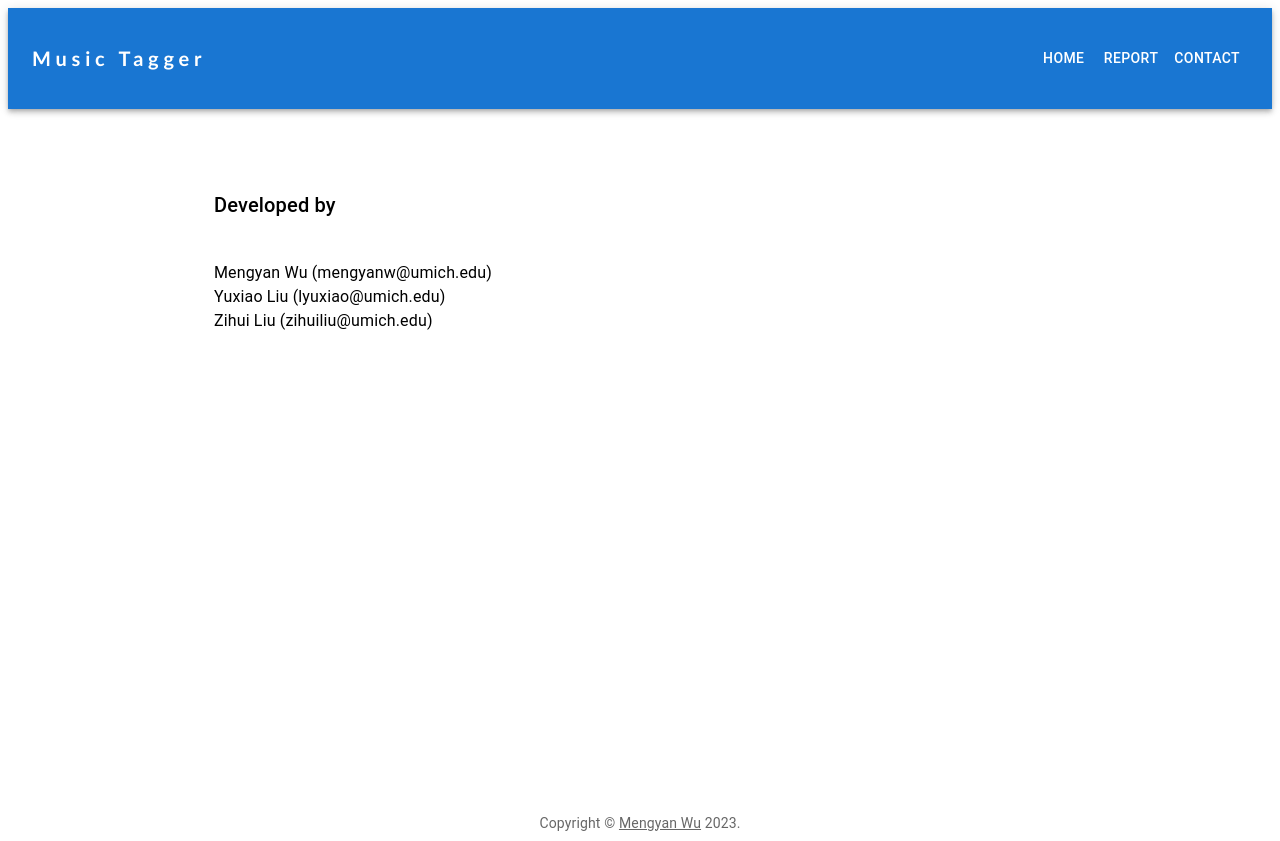
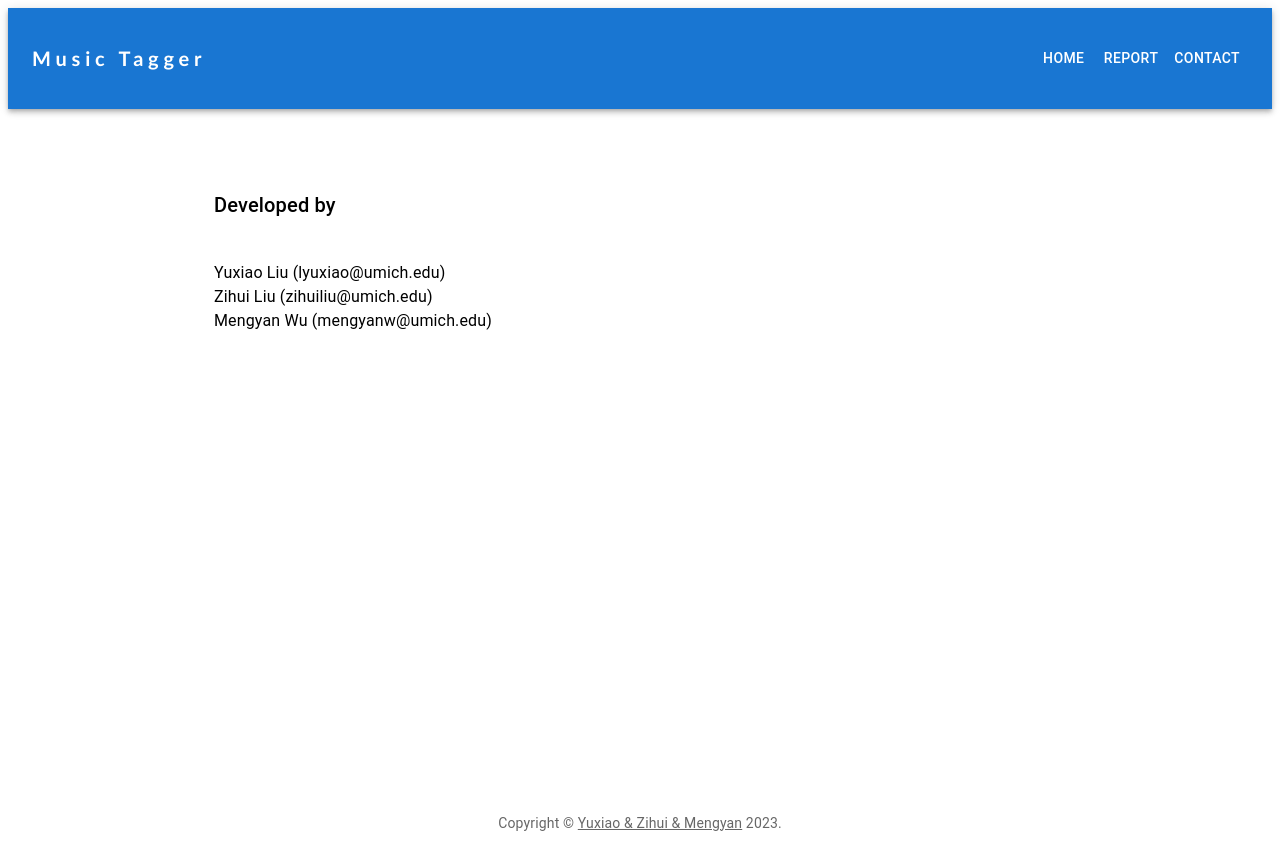
Before and after one commit to mengyanw/music-tagger-web, a React (Create React App) app: page /contact in a window 1280 px wide. Built offline with nearby package versions, Linux system fonts and the light colour scheme.

Commit message:
fix: update contact

```diff
--- a/src/ContactScreen.js
+++ b/src/ContactScreen.js
@@ -11,9 +11,9 @@ function ContactScreen() {
                     Developed by
                 </Typography>
                 <Typography variant="body1">
-                    Mengyan Wu (mengyanw@umich.edu) <br />
                     Yuxiao Liu (lyuxiao@umich.edu) <br />
                     Zihui Liu (zihuiliu@umich.edu)<br />
+                    Mengyan Wu (mengyanw@umich.edu) <br />
                 </Typography>
             </Container>
         </>
--- a/src/CopyRight.js
+++ b/src/CopyRight.js
@@ -6,8 +6,8 @@ function Copyright() {
     return (
         <Typography variant="body2" color="text.secondary" align="center">
             {'Copyright © '}
-            <Link color="inherit" href="https://wumengyan.com/">
-                Mengyan Wu
+            <Link color="inherit">
+                Yuxiao & Zihui & Mengyan
             </Link>{' '}
             {new Date().getFullYear()}
             {'.'}
```
